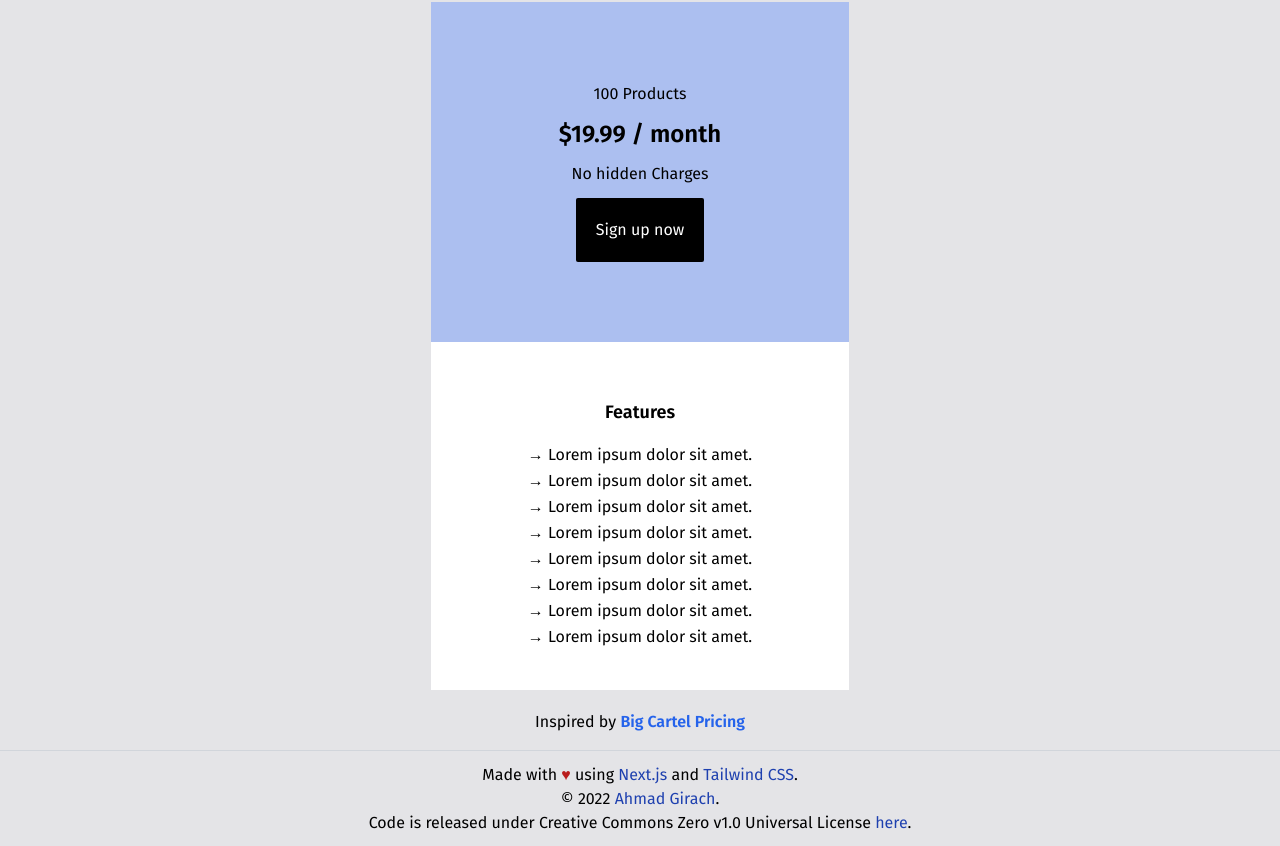
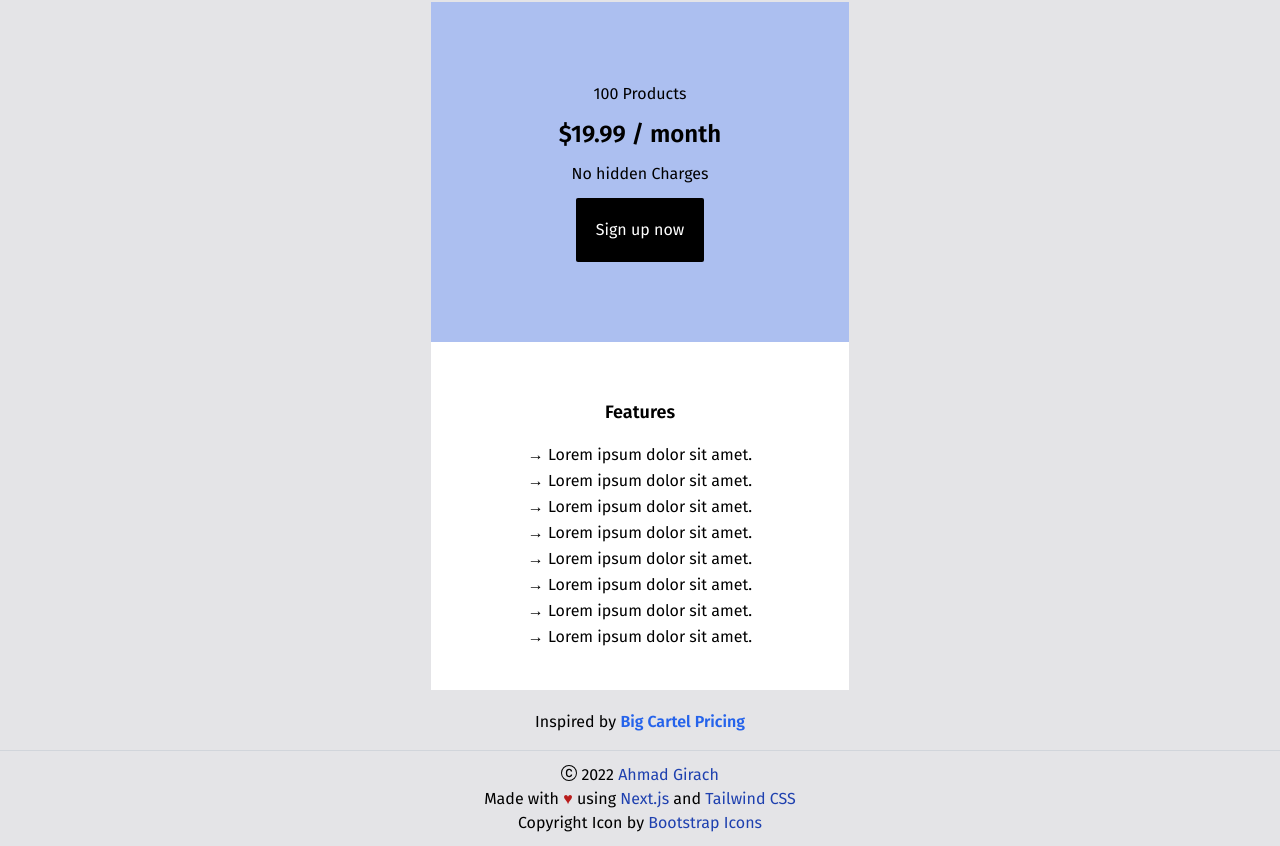
Before and after one commit to ahmadgirach/nextjs-tailwind-pricing-components, a Next.js app: page /cartel in a window 1280 px wide. Shown: the part 830-1676 px from the top of the page. Built offline with nearby package versions, Linux system fonts and the light colour scheme.

Commit message:
[IMP] added meta tags and improved footer

```diff
--- a/components/Common/Footer.tsx
+++ b/components/Common/Footer.tsx
@@ -4,15 +4,18 @@ export const Footer = () => {
     return (
         <footer className="flex flex-col items-center justify-center w-full h-24 border-t border-gray-300 mx-auto text-center">
             <div>
-                Made with <span className="text-red-700">&#9829;</span> using&nbsp;
-                <AnchorTag href="https://nextjs.org" label="Next.js" /> and&nbsp;
-                <AnchorTag href="https://tailwindcss.com" label="Tailwind CSS" />.
+                <svg xmlns="http://www.w3.org/2000/svg" width="16" height="16" fill="currentColor" className="bi bi-c-circle inline-block -mt-1" viewBox="0 0 16 16">
+                    <path d="M1 8a7 7 0 1 0 14 0A7 7 0 0 0 1 8Zm15 0A8 8 0 1 1 0 8a8 8 0 0 1 16 0ZM8.146 4.992c-1.212 0-1.927.92-1.927 2.502v1.06c0 1.571.703 2.462 1.927 2.462.979 0 1.641-.586 1.729-1.418h1.295v.093c-.1 1.448-1.354 2.467-3.03 2.467-2.091 0-3.269-1.336-3.269-3.603V7.482c0-2.261 1.201-3.638 3.27-3.638 1.681 0 2.935 1.054 3.029 2.572v.088H9.875c-.088-.879-.768-1.512-1.729-1.512Z" />
+                </svg> {' '}
+                {new Date().getFullYear()} <AnchorTag href="https://github.com/ahmadgirach/nextjs-tailwind-pricing-components" label="Ahmad Girach" />
             </div>
             <div>
-                &copy; {new Date().getFullYear()} <AnchorTag href="https://bio.link/ahmadgirach" label="Ahmad Girach" />.
+                Made with <span className="text-red-700">&#9829;</span> using {' '}
+                <AnchorTag href="https://nextjs.org" label="Next.js" /> and {' '}
+                <AnchorTag href="https://tailwindcss.com" label="Tailwind CSS" />
             </div>
             <div>
-                Code is released under Creative Commons Zero v1.0 Universal License <AnchorTag href="https://github.com/ahmadgirach/nextjs-tailwind-pricing-components" label="here" />.
+                Copyright Icon by <AnchorTag href="https://icons.getbootstrap.com/" label="Bootstrap Icons" />
             </div>
         </footer>
     )
--- /dev/null
+++ b/components/Common/Meta.tsx
@@ -0,0 +1,24 @@
+import Head from "next/head";
+
+type Props = {
+    title?: string,
+    keywords?: string,
+    description?: string,
+}
+
+export const Meta = ({
+    title = 'Pricing Component - Jazz',
+    keywords = 'Pricing components, next.js, tailwind css, typescript, responsive web design, ui',
+    description = 'These are some pricing components developed by Ahmad Girach using Next.js, TypeScript and Tailwind CSS.' }: Props
+) => {
+    return (
+        <Head>
+            <meta charSet="UTF-8" />
+            <meta name="viewport" content="width=device-width, initial-scale=1.0" />
+            <meta name="keywords" content={keywords} />
+            <meta name="description" content={description} />
+            <link rel="icon" href="./favicon.ico" />
+            <title>{title}</title>
+        </Head>
+    );
+};
--- a/pages/cartel.tsx
+++ b/pages/cartel.tsx
@@ -3,6 +3,7 @@ import { Features } from "../components/Cartel/Features"
 import { Header } from "../components/Cartel/Header"
 import { PricingCardWrapper } from "../components/Cartel/PricingCardWrapper"
 import { InspiredBy } from "../components/Common/InspiredBy"
+import { Meta } from "../components/Common/Meta"
 
 const Cartel = () => {
 
@@ -10,6 +11,7 @@ const Cartel = () => {
 
 	return (
 		<>
+			<Meta title='Pricing Component - Cartel' />
 			<Container>
 				<PricingCardWrapper>
 					<Header
--- a/pages/crazzy.tsx
+++ b/pages/crazzy.tsx
@@ -1,4 +1,5 @@
 import { InspiredBy } from "../components/Common/InspiredBy"
+import { Meta } from "../components/Common/Meta"
 import { Container } from "../components/Crazzy/Container"
 import { Features } from "../components/Crazzy/Features"
 import { Header } from "../components/Crazzy/Header"
@@ -15,6 +16,7 @@ const Crazzy = () => {
 
 	return (
 		<>
+			<Meta title='Pricing Component - Crazzy' />
 			<Container>
 				<PricingCardWrapper>
 					<Header name="Basic" price={0} />
--- a/pages/index.tsx
+++ b/pages/index.tsx
@@ -1,5 +1,6 @@
 import type { NextPage } from 'next'
 import { InspiredBy } from '../components/Common/InspiredBy';
+import { Meta } from '../components/Common/Meta';
 import { Container } from '../components/Jazz/Container';
 import { PricingCard } from '../components/Jazz/PricingCard';
 
@@ -11,6 +12,7 @@ const Home: NextPage = () => {
 
   return (
     <>
+      <Meta />
       <Container>
         <PricingCard
           label='Basic'
--- a/pages/redirect.tsx
+++ b/pages/redirect.tsx
@@ -1,4 +1,5 @@
 import { InspiredBy } from "../components/Common/InspiredBy"
+import { Meta } from "../components/Common/Meta"
 import { Container } from "../components/Redirect/Container"
 import { Features } from "../components/Redirect/Features"
 import { Heading } from "../components/Redirect/Heading"
@@ -35,6 +36,7 @@ const Redirect = () => {
 
 	return (
 		<>
+			<Meta title='Pricing Component - Redirect' />
 			<Container>
 				<PricingCardWrapper>
 					<Heading label="Basic" />
```
